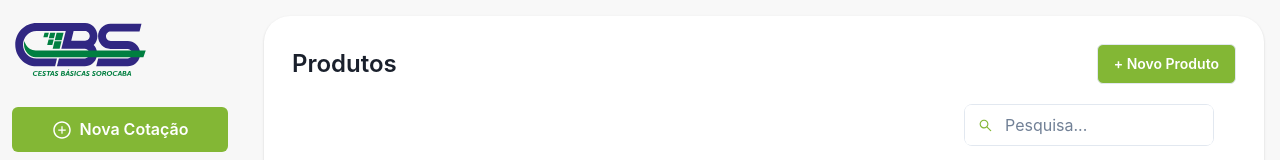
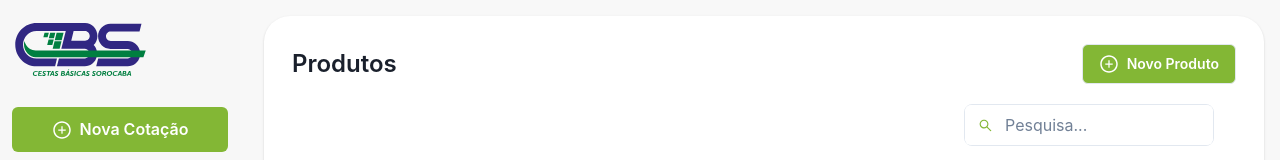
Before and after one commit to PedroMiotti/cbs-quotation-web, a React (Create React App) app: page / in a window 1280 px wide. Shown: the top 160 px of the page. Built offline with nearby package versions, Linux system fonts and the light colour scheme.

Commit message:
chore: added icon to product button

```diff
--- a/src/pages/Products/index.tsx
+++ b/src/pages/Products/index.tsx
@@ -10,7 +10,9 @@ import {
   Text,
   useDisclosure,
   Stack,
+  Icon,
 } from "@chakra-ui/react";
+import { AiOutlinePlusCircle } from "react-icons/ai";
 
 interface Products {
   id: number;
@@ -129,7 +131,7 @@ const Products = () => {
           color={"#FFFFFF"}
           _hover={{ bg: "#96c255" }}
         >
-          + Novo Produto
+          <Icon as={AiOutlinePlusCircle} mr={2} fontSize="20px" /> Novo Produto
         </Button>
       </Flex>
           <SearchTable
```
Also changed, not shown: src/components/HeaderWithSidebar.tsx (+0 -7 lines).
